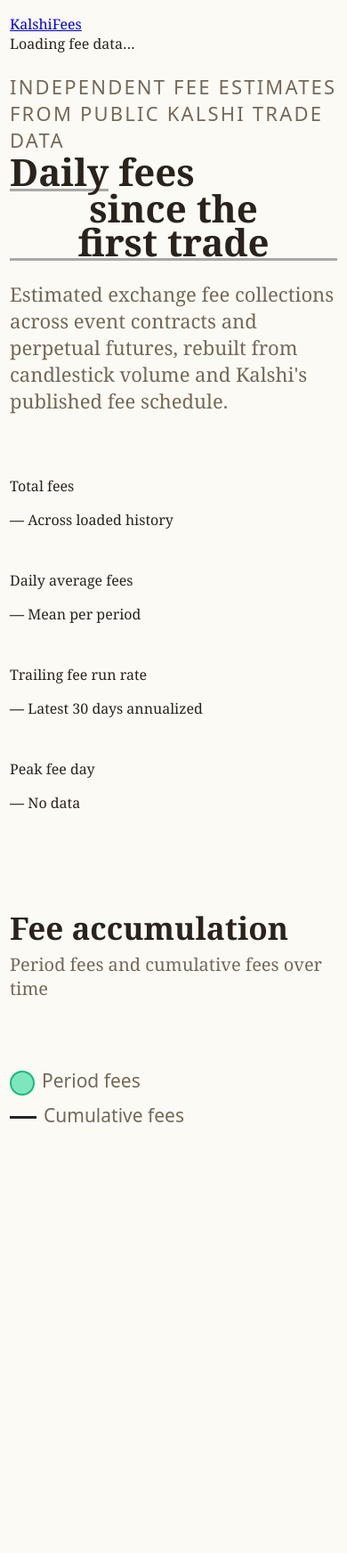
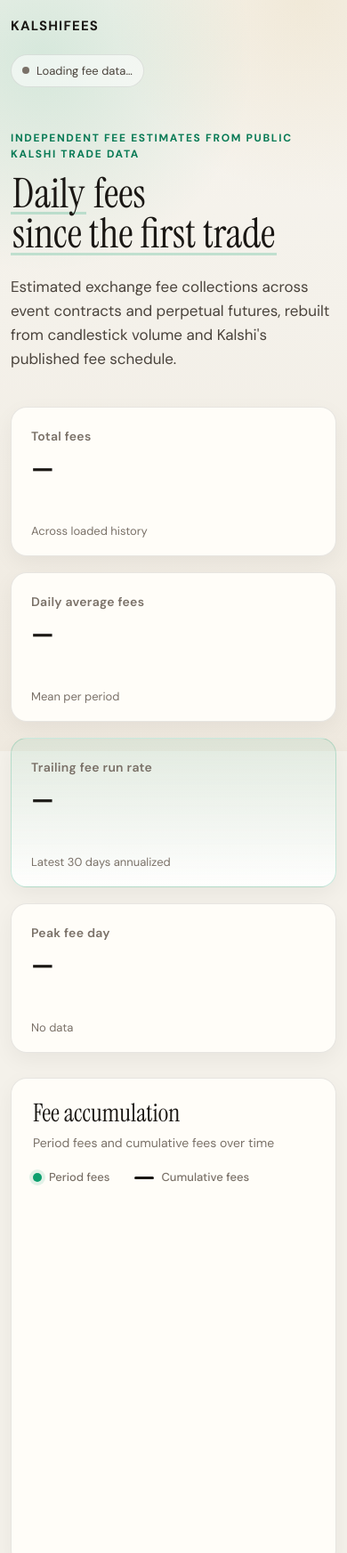
Before and after one commit to ManiFed/KalshiFees, a website with bundled scripts: page index.html in a window 390 px wide. Shown: the top 1745 px of the page at 89% size. Built offline with nearby package versions, Linux system fonts and the light colour scheme; files whose address does not match are found by name.

Commit message:
Add redesigned styles and real-data app logic

```diff
--- a/styles.css
+++ b/styles.css
@@ -1,25 +1,38 @@
 :root {
-  --paper: #fbfaf5;
-  --ink: #2a231c;
-  --muted: #746858;
-  --rule: #dedbd2;
-  --green: #20d895;
-  --green-soft: rgba(32, 216, 149, 0.12);
-  --blue: #4877aa;
-  --rose: #b95f70;
-  --gold: #b88738;
-  --shadow: rgba(44, 36, 28, 0.08);
+  --bg: #f4f1ea;
+  --bg-elevated: #fffdf8;
+  --ink: #1a1714;
+  --ink-soft: #4a433c;
+  --muted: #7a7168;
+  --line: rgba(26, 23, 20, 0.1);
+  --line-strong: rgba(26, 23, 20, 0.18);
+  --accent: #0d9f6e;
+  --accent-deep: #087a55;
+  --accent-soft: rgba(13, 159, 110, 0.12);
+  --accent-glow: rgba(13, 159, 110, 0.22);
+  --gold: #c49a3c;
+  --shadow: 0 18px 50px rgba(26, 23, 20, 0.08);
+  --shadow-soft: 0 8px 24px rgba(26, 23, 20, 0.05);
+  --radius: 18px;
+  --radius-sm: 12px;
+  --sans: "DM Sans", ui-sans-serif, system-ui, -apple-system, BlinkMacSystemFont, "Segoe UI", sans-serif;
+  --serif: "Instrument Serif", Georgia, "Times New Roman", serif;
 }
 
 * {
   box-sizing: border-box;
 }
 
+html {
+  scroll-behavior: smooth;
+}
+
 body {
   margin: 0;
-  background: var(--paper);
+  background: var(--bg);
   color: var(--ink);
-  font-family: Georgia, "Times New Roman", serif;
+  font-family: var(--sans);
+  line-height: 1.5;
   overflow-x: hidden;
 }
 
@@ -28,160 +41,245 @@
   font: inherit;
 }
 
+.ambient {
+  position: fixed;
+  inset: 0;
+  pointer-events: none;
+  background:
+    radial-gradient(circle at 12% 8%, rgba(13, 159, 110, 0.14), transparent 28%),
+    radial-gradient(circle at 88% 0%, rgba(196, 154, 60, 0.12), transparent 24%),
+    linear-gradient(180deg, #f7f4ee 0%, var(--bg) 42%, #efe9df 100%);
+  z-index: -1;
+}
+
 .page {
-  width: min(2010px, calc(100vw - 36px));
+  width: min(1240px, calc(100vw - 40px));
   margin: 0 auto;
-  padding: 30px 0 80px;
+  padding: 28px 0 96px;
+}
+
+.topbar {
+  display: flex;
+  align-items: center;
+  justify-content: space-between;
+  gap: 20px;
+  margin-bottom: 48px;
+}
+
+.brand {
+  color: var(--ink);
+  font-size: 15px;
+  font-weight: 700;
+  letter-spacing: 0.08em;
+  text-decoration: none;
+  text-transform: uppercase;
+}
+
+.topbar-meta {
+  display: flex;
+  align-items: center;
+  gap: 14px;
+}
+
+.status-pill {
+  display: inline-flex;
+  align-items: center;
+  gap: 8px;
+  padding: 8px 12px;
+  border: 1px solid var(--line);
+  border-radius: 999px;
+  background: rgba(255, 255, 255, 0.55);
+  color: var(--ink-soft);
+  font-size: 13px;
+}
+
+.status-pill::before {
+  content: "";
+  width: 8px;
+  height: 8px;
+  border-radius: 50%;
+  background: var(--muted);
+}
+
+.status-pill.live::before {
+  background: var(--accent);
+  box-shadow: 0 0 0 4px var(--accent-soft);
+}
+
+.status-pill.loading::before {
+  background: var(--gold);
+  animation: pulse 1.2s ease-in-out infinite;
+}
+
+.status-pill.error::before {
+  background: #c45c5c;
+}
+
+.upload-link {
+  color: var(--accent-deep);
+  font-size: 13px;
+  font-weight: 600;
+  cursor: pointer;
+  text-decoration: underline;
+  text-underline-offset: 3px;
+}
+
+.upload-link input {
+  display: none;
 }
 
 .hero {
-  position: relative;
-  margin-bottom: 92px;
+  margin-bottom: 40px;
+}
+
+.hero .eyebrow,
+.methodology .eyebrow {
+  margin: 0 0 14px;
+  color: var(--accent-deep);
+  font-size: 12px;
+  font-weight: 700;
+  letter-spacing: 0.14em;
+  text-transform: uppercase;
 }
 
 .hero h1 {
   margin: 0;
-  font-size: clamp(48px, 4.2vw, 80px);
-  line-height: 0.96;
-  letter-spacing: 0;
-  font-weight: 700;
+  color: var(--ink);
+  font-family: var(--serif);
+  font-size: clamp(52px, 7vw, 88px);
+  font-weight: 400;
+  line-height: 0.95;
   text-wrap: balance;
 }
 
-.hero p {
+.lede,
+.methodology-lede {
+  max-width: 760px;
   margin: 22px 0 0;
-  color: var(--muted);
-  font-size: clamp(22px, 1.65vw, 32px);
+  color: var(--ink-soft);
+  font-size: clamp(17px, 2vw, 21px);
+  line-height: 1.6;
 }
 
 .title-control {
   appearance: none;
   border: 0;
-  border-bottom: 4px solid #a9a9a6;
+  border-bottom: 3px solid var(--accent-glow);
   border-radius: 0;
-  padding: 0;
+  padding: 0 2px;
   background: transparent;
   color: inherit;
   cursor: pointer;
-  font-weight: 700;
-  line-height: 0.9;
+  font-family: inherit;
+  font-size: inherit;
+  line-height: 0.92;
+  transition: color 160ms ease, border-color 160ms ease;
 }
 
 .title-control:hover,
 .title-control:focus-visible {
-  color: #087b56;
+  border-bottom-color: var(--accent);
+  color: var(--accent-deep);
   outline: 0;
-}
-
-.data-chip {
-  position: absolute;
-  top: 6px;
-  right: 0;
-  display: flex;
-  align-items: center;
-  gap: 10px;
-  color: #6e6559;
-  font-family: ui-sans-serif, system-ui, -apple-system, BlinkMacSystemFont, "Segoe UI", sans-serif;
-  font-size: 13px;
-}
-
-.data-chip span {
-  border: 1px solid var(--rule);
-  padding: 6px 9px;
-  background: rgba(255, 255, 255, 0.36);
-}
-
-.data-chip label {
-  border-bottom: 1px solid #8f8a83;
-  padding-bottom: 2px;
-  cursor: pointer;
-  color: #3f372f;
-}
-
-.data-chip input {
-  display: none;
 }
 
 .stats-grid {
   display: grid;
   grid-template-columns: repeat(4, minmax(0, 1fr));
-  gap: 30px;
-  margin-bottom: 112px;
+  gap: 18px;
+  margin-bottom: 28px;
 }
 
-.stat {
-  border-bottom: 1px solid var(--rule);
-  min-height: 235px;
-  padding-bottom: 34px;
+.stat-card {
+  display: flex;
+  flex-direction: column;
+  min-height: 168px;
+  padding: 22px 22px 18px;
+  border: 1px solid var(--line);
+  border-radius: var(--radius);
+  background: var(--bg-elevated);
+  box-shadow: var(--shadow-soft);
 }
 
-.stat p {
-  margin: 0 0 18px;
-  color: var(--muted);
-  font-size: clamp(19px, 1.3vw, 25px);
+.stat-card.accent {
+  border-color: rgba(13, 159, 110, 0.22);
+  background: linear-gradient(180deg, rgba(13, 159, 110, 0.08), rgba(255, 255, 255, 0.9));
 }
 
-.stat strong {
-  display: block;
-  font-family: ui-sans-serif, system-ui, -apple-system, BlinkMacSystemFont, "Segoe UI", sans-serif;
-  font-size: clamp(38px, 2.55vw, 55px);
-  line-height: 1;
-  letter-spacing: 0;
-  white-space: nowrap;
+.stat-card p {
+  margin: 0 0 12px;
+  color: var(--muted);
+  font-size: 14px;
+  font-weight: 600;
+  letter-spacing: 0.02em;
 }
 
-.stat span {
+.stat-card strong {
   display: block;
-  margin-top: 58px;
+  font-size: clamp(28px, 3vw, 40px);
+  font-weight: 700;
+  letter-spacing: -0.03em;
+  line-height: 1;
+}
+
+.stat-card span {
+  display: block;
+  margin-top: auto;
+  padding-top: 18px;
   color: var(--muted);
-  font-size: clamp(18px, 1.35vw, 28px);
+  font-size: 13px;
 }
 
 .chart-grid {
   display: grid;
   grid-template-columns: repeat(2, minmax(0, 1fr));
-  gap: 74px 44px;
-  align-items: start;
+  gap: 18px;
 }
 
 .chart-panel {
   min-width: 0;
+  padding: 24px 24px 18px;
+  border: 1px solid var(--line);
+  border-radius: var(--radius);
+  background: var(--bg-elevated);
+  box-shadow: var(--shadow-soft);
+}
+
+.chart-panel.wide {
+  grid-column: 1 / -1;
 }
 
 .panel-heading {
   display: flex;
   align-items: start;
   justify-content: space-between;
-  gap: 24px;
-  margin-bottom: 44px;
+  gap: 20px;
+  margin-bottom: 18px;
 }
 
 .panel-heading h2,
 .methodology h2 {
   margin: 0;
-  font-size: clamp(35px, 2.35vw, 48px);
-  line-height: 1;
+  font-family: var(--serif);
+  font-size: clamp(28px, 3vw, 36px);
+  font-weight: 400;
+  line-height: 1.05;
 }
 
 .panel-heading p {
-  margin: 10px 0 0;
+  margin: 8px 0 0;
   color: var(--muted);
-  font-size: clamp(20px, 1.35vw, 28px);
-}
-
-.panel-heading span {
-  color: var(--muted);
-  font-size: 31px;
+  font-size: 14px;
 }
 
 .legend {
   display: flex;
-  justify-content: center;
-  gap: 38px;
-  margin: 76px 0 16px;
+  flex-wrap: wrap;
+  gap: 18px 28px;
+  margin: 0 0 8px;
   color: var(--muted);
-  font-family: ui-sans-serif, system-ui, -apple-system, BlinkMacSystemFont, "Segoe UI", sans-serif;
-  font-size: 21px;
+  font-size: 13px;
+  font-weight: 500;
 }
 
 .dot,
@@ -192,92 +290,152 @@
 }
 
 .dot {
-  width: 28px;
-  height: 28px;
+  width: 10px;
+  height: 10px;
   border-radius: 50%;
-  border: 2px solid #18bb7e;
-  background: rgba(32, 216, 149, 0.58);
+  background: var(--accent);
+  box-shadow: 0 0 0 4px var(--accent-soft);
 }
 
 .line {
-  width: 30px;
+  width: 22px;
   height: 3px;
-  background: #252525;
+  border-radius: 999px;
+  background: var(--ink);
 }
 
 canvas {
   display: block;
   width: 100%;
-  margin-top: 6px;
-  border: 0;
+  margin-top: 4px;
 }
 
 .methodology {
-  border-top: 1px solid var(--rule);
-  margin-top: 98px;
-  padding-top: 48px;
+  margin-top: 56px;
+  padding-top: 40px;
+  border-top: 1px solid var(--line-strong);
 }
 
-.eyebrow {
-  margin: 0 0 10px;
-  color: #0f9d70;
-  font-family: ui-sans-serif, system-ui, -apple-system, BlinkMacSystemFont, "Segoe UI", sans-serif;
-  font-size: 13px;
-  letter-spacing: 0.1em;
-  text-transform: uppercase;
+.methodology-intro {
+  max-width: 820px;
+  margin-bottom: 34px;
 }
 
-.method-grid {
+.methodology-body {
   display: grid;
-  grid-template-columns: repeat(3, minmax(0, 1fr));
-  gap: 34px 42px;
-  margin-top: 34px;
+  gap: 22px;
 }
 
-.method-grid article {
-  border-top: 1px solid var(--rule);
-  padding-top: 20px;
+.method-block {
+  padding: 28px 30px;
+  border: 1px solid var(--line);
+  border-radius: var(--radius);
+  background: rgba(255, 255, 255, 0.58);
 }
 
-.method-grid h3 {
-  margin: 0 0 10px;
-  font-size: 24px;
+.method-block h3 {
+  margin: 0 0 12px;
+  font-size: 22px;
+  font-weight: 700;
+  letter-spacing: -0.02em;
 }
 
-.method-grid p {
-  margin: 0;
-  color: var(--muted);
-  font-size: 18px;
-  line-height: 1.52;
+.method-block p,
+.method-block li {
+  color: var(--ink-soft);
+  font-size: 16px;
+  line-height: 1.65;
 }
 
-.method-grid code {
-  font-family: ui-monospace, SFMono-Regular, Menlo, Monaco, Consolas, monospace;
-  font-size: 0.86em;
-  color: #4d4034;
+.method-block p {
+  margin: 0;
 }
 
-.method-grid a {
-  color: #087b56;
+.method-block p + p,
+.method-block p + .era-grid,
+.method-block p + .pipeline {
+  margin-top: 14px;
+}
+
+.era-grid {
+  display: grid;
+  grid-template-columns: repeat(2, minmax(0, 1fr));
+  gap: 14px;
+}
+
+.era-grid article {
+  padding: 18px;
+  border: 1px solid var(--line);
+  border-radius: var(--radius-sm);
+  background: var(--bg-elevated);
+}
+
+.era-grid h4 {
+  margin: 0 0 8px;
+  font-size: 15px;
+}
+
+.era-grid p {
+  margin: 0;
+  font-size: 14px;
+}
+
+.pipeline {
+  margin: 0;
+  padding-left: 1.2rem;
+}
+
+.pipeline li + li {
+  margin-top: 10px;
+}
+
+.limitations ul {
+  margin: 0;
+  padding-left: 1.2rem;
+}
+
+.limitations li + li {
+  margin-top: 8px;
+}
+
+.disclaimer {
+  margin-top: 18px !important;
+  padding-top: 18px;
+  border-top: 1px solid var(--line);
+  color: var(--muted) !important;
+  font-size: 14px !important;
+}
+
+code {
+  padding: 0.12em 0.38em;
+  border-radius: 6px;
+  background: rgba(26, 23, 20, 0.06);
+  font-family: ui-monospace, SFMono-Regular, Menlo, Monaco, Consolas, monospace;
+  font-size: 0.9em;
+}
+
+a {
+  color: var(--accent-deep);
 }
 
 .menu {
   position: fixed;
-  z-index: 5;
-  min-width: 210px;
-  padding: 7px;
-  border: 1px solid var(--rule);
-  background: #fffdf6;
-  box-shadow: 0 18px 38px var(--shadow);
-  font-family: ui-sans-serif, system-ui, -apple-system, BlinkMacSystemFont, "Segoe UI", sans-serif;
+  z-index: 20;
+  min-width: 220px;
+  padding: 8px;
+  border: 1px solid var(--line);
+  border-radius: var(--radius-sm);
+  background: var(--bg-elevated);
+  box-shadow: var(--shadow);
 }
 
 .menu button {
   display: block;
   width: 100%;
   border: 0;
+  border-radius: 8px;
   background: transparent;
-  padding: 10px 12px;
+  padding: 11px 12px;
   color: var(--ink);
   text-align: left;
   cursor: pointer;
@@ -285,59 +443,51 @@
 
 .menu button:hover,
 .menu button:focus-visible {
-  background: var(--green-soft);
+  background: var(--accent-soft);
   outline: 0;
+}
+
+@keyframes pulse {
+  0%, 100% { opacity: 1; }
+  50% { opacity: 0.45; }
 }
 
 @media (max-width: 980px) {
   .stats-grid,
-  .chart-grid,
-  .method-grid {
+  .era-grid {
+    grid-template-columns: repeat(2, minmax(0, 1fr));
+  }
+
+  .chart-grid {
     grid-template-columns: 1fr;
   }
 
-  .stat span {
-    margin-top: 28px;
-  }
-
-  .hero {
-    margin-bottom: 54px;
-  }
-
-  .data-chip {
-    position: static;
-    width: fit-content;
-    margin-top: 22px;
+  .chart-panel.wide {
+    grid-column: auto;
   }
 }
 
-@media (max-width: 640px) {
+@media (max-width: 720px) {
   .page {
-    width: min(100vw - 22px, 1760px);
-    padding-top: 16px;
+    width: min(100vw - 24px, 1240px);
+    padding-top: 18px;
   }
 
-  .hero h1 {
-    font-size: 42px;
-    line-height: 1;
-  }
-
-  .title-control {
-    border-bottom-width: 3px;
-  }
-
-  .upload-band {
+  .topbar {
     align-items: flex-start;
     flex-direction: column;
   }
 
-  .file-button {
-    margin-left: 0;
+  .stats-grid,
+  .era-grid {
+    grid-template-columns: 1fr;
   }
 
-  .legend {
-    align-items: flex-start;
-    flex-direction: column;
-    gap: 8px;
+  .hero h1 {
+    font-size: 46px;
+  }
+
+  .method-block {
+    padding: 22px 20px;
   }
 }
```
